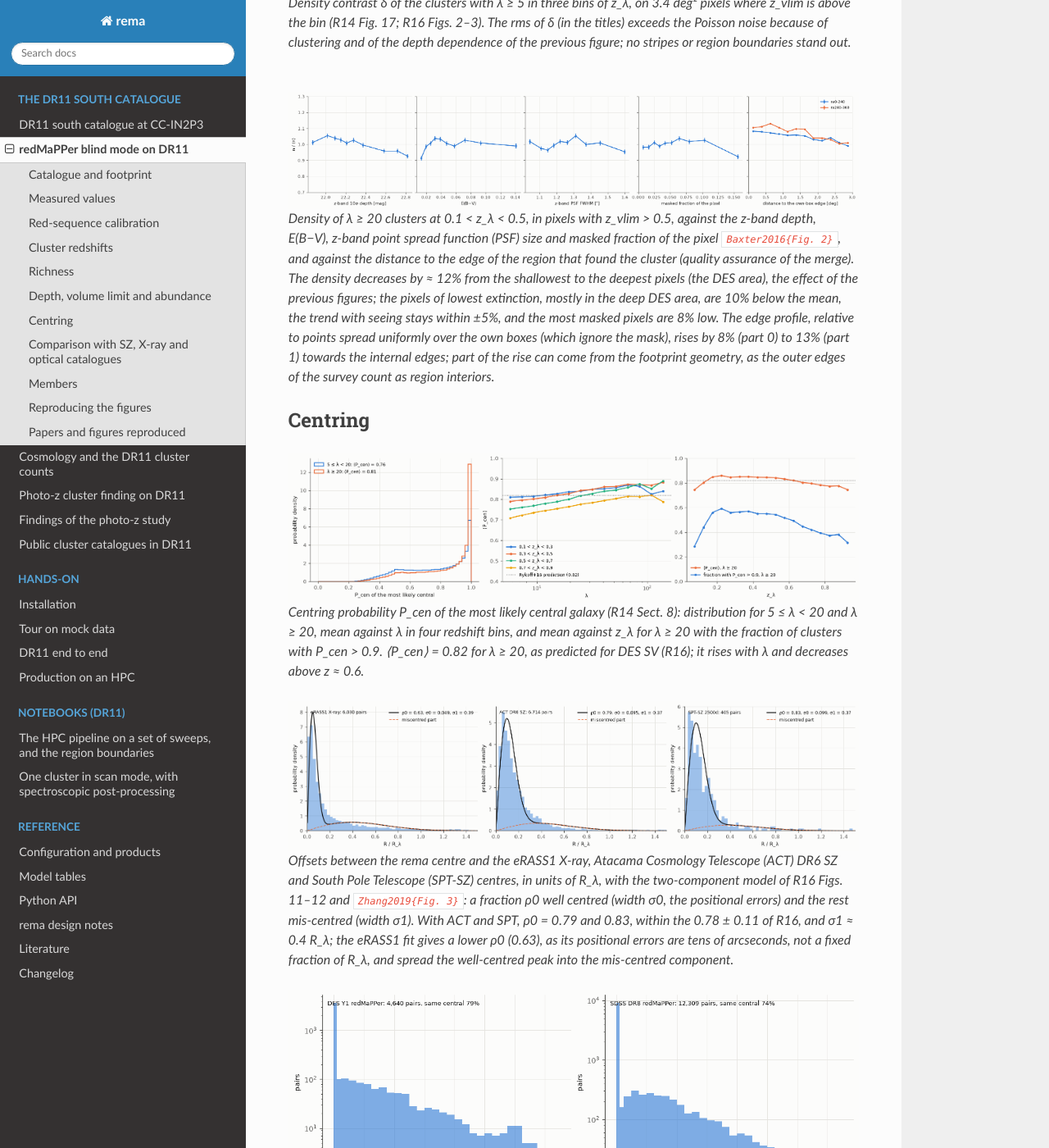
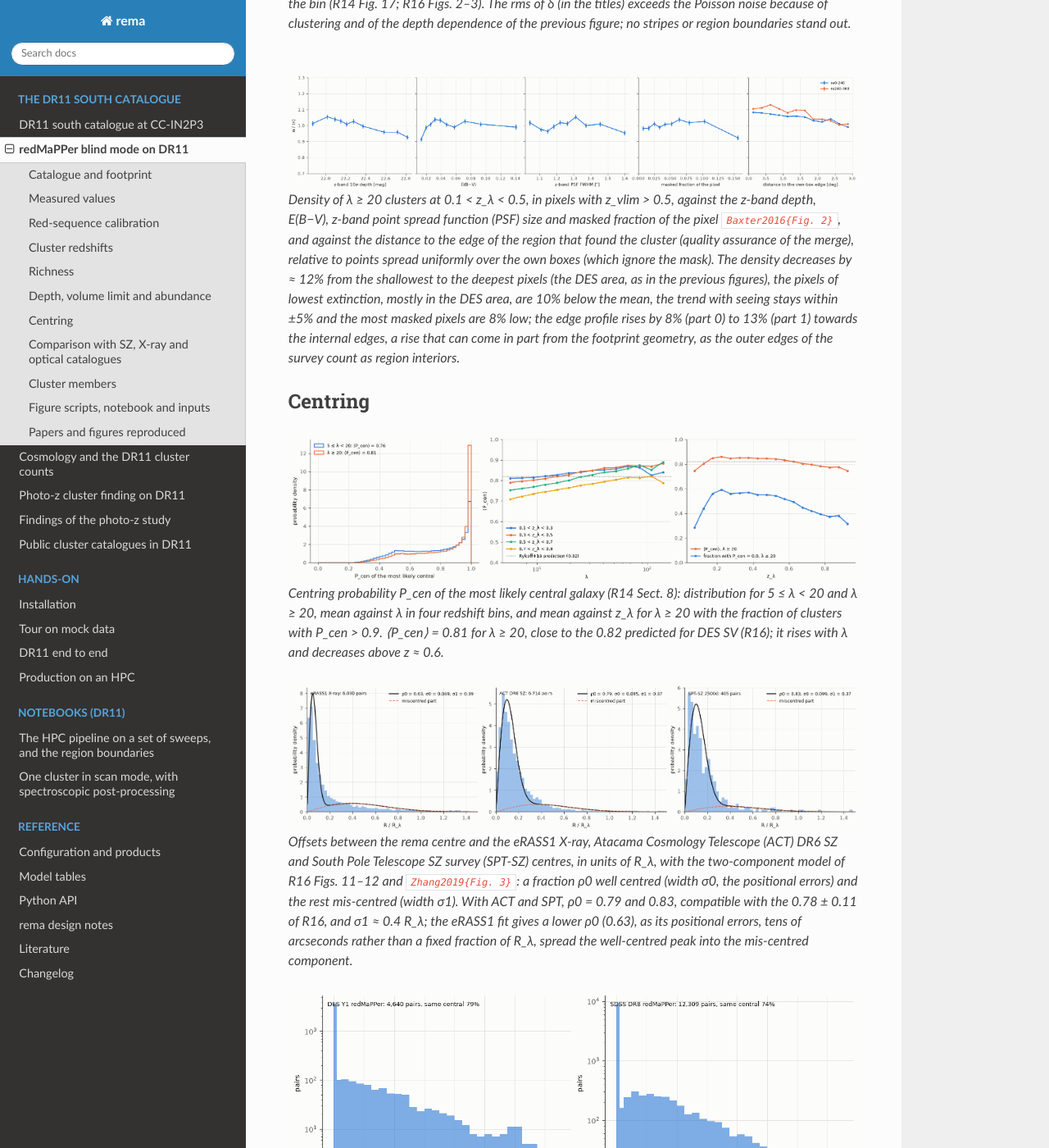
Before and after one commit to JohanComparat/rema-jax, a Sphinx documentation site: the page built from docs/redmapper_dr11.rst, in a window 1280 px wide and 1400 px high, scrolled down 10697 px. Shown: the whole window at 82% size. Built offline with Sphinx 7.4.7 and the Read the Docs theme 3.1.0, drawn with Linux system fonts in a browser that asks for light colours; pages that are not in the unit, such as notebooks, are missing from menus; cross-references to code outside the pages are shown as plain code; some of the changed text lies outside the part shown.

Commit message:
Docs: second reading of the redMaPPer results page (captions read with numbers from the values table; P_cen 0.81 as measured); install: what the dev and docs extras add

```diff
--- a/docs/install.rst
+++ b/docs/install.rst
@@ -84,7 +84,7 @@ libraries) and pip's temporary files all go to ``/sps``:
 
 ``[cuda]`` installs the CUDA 12 JAX wheels, because CUDA 13 does not support the V100 GPUs;
 keep it, although the platform documentation installs ``jax[cuda13]``.
-``dev`` and ``docs`` add pytest and nbclient, to run the tests and execute the notebooks.
+``dev`` adds pytest, to run the tests, and ``docs`` adds nbclient (through myst-nb), to execute the notebooks.
 
 A login shell at CC-IN2P3 (``ssh``) reads ``~/.profile``, not ``~/.bashrc``, so a ``conda init`` in
 ``~/.bashrc`` does not define ``conda`` there.
--- a/docs/redmapper_dr11.rst
+++ b/docs/redmapper_dr11.rst
@@ -1,21 +1,21 @@
 redMaPPer blind mode on DR11
 ============================
 
-This page shows the DR11 south production catalogue of rema (blind mode, version 0.2.0) in the
-figures of the redMaPPer papers.
+We draw the DR11 south production catalogue of rema (blind mode, version 0.2.0) in the figures
+of the redMaPPer papers.
 These are the Sloan Digital Sky Survey (SDSS) DR8 catalogue of :cite:t:`Rykoff2014` (R14
 hereafter), the Dark Energy Survey (DES) Science Verification (SV) catalogue of
 :cite:t:`Rykoff2016` (R16 hereafter), the Legacy Surveys DR10 runs of :cite:t:`Kluge2024` (K24
 hereafter), and later papers that validated redMaPPer catalogues against spectroscopy, X-ray,
 Sunyaev–Zel'dovich (SZ) and other optical catalogues (`Papers and figures reproduced`_).
 Each caption names the figure it reproduces.
-The scripts that make the figures, and a notebook built from them, are described under
-`Reproducing the figures`_.
+The scripts that make the figures, and the notebook built from them, are in
+`Figure scripts, notebook and inputs`_.
 
 Catalogue and footprint
 -----------------------
 
-- **Catalogue.** The two parts of the production run (:doc:`ccin2p3`), read with their
+- **Catalogue.** The two parts of the production run (:doc:`ccin2p3`), told apart by the column
   ``PART``: 3 481 608 clusters with λ ≥ 3 and MASKFRAC ≤ 0.2 over 18 491 deg², and 69.6 M
   members with P ≥ 0.05 or a spectroscopic redshift.
   We ran the blind mode with one red-sequence calibration in g, r, i, z (z-band reference).
@@ -28,8 +28,8 @@ Catalogue and footprint
   The figures keep these clusters.
 - **Calibration area.** We trained the red-sequence model and the z_λ correction on the
   spectroscopic redshifts of RA 160–180° and 190–210°, Dec −10° to 10°.
-  So the redshift statistics are given outside this area ("independent") and inside it
-  separately.
+  So the redshift statistics are given separately outside this area ("independent") and inside
+  it.
 - **Spectroscopic redshifts.** They come with the DR11 photo-z sweeps (``Z_SPEC``: SDSS, BOSS,
   eBOSS, DESI, GAMA and others; COSMOS2015 photo-z excluded).
   The spectroscopic post-processing (the clipping of :cite:t:`Clerc2016`) gives each cluster
@@ -63,13 +63,13 @@ Red-sequence calibration
    :alt: Red-sequence mean colour, slope, intrinsic scatter and pivot magnitude against redshift
 
    Red-sequence parameters against redshift (R14 Fig. 5): mean colour at the pivot, slope,
-   intrinsic scatter and pivot magnitude.
-   The mean g − r and r − z agree with K24 within 0.04 mag below z ≈ 0.6; the g − r of
-   :cite:t:`Comparat2025`, from cluster–galaxy cross-correlations, is 0.02–0.10 mag redder, the
-   difference growing with redshift.
-   The intrinsic scatter of g − r (0.06–0.08 at z < 0.35) is larger than that of K24 and of
-   Comparat et al. (0.042–0.059 in their Table 2), while r − i and i − z are much tighter
-   (0.01–0.03) where they carry the break.
+   intrinsic scatter and pivot magnitude, compared with the grz model of K24 and with the g − r
+   red sequence that :cite:t:`Comparat2025` measured from cluster–galaxy cross-correlations.
+   The mean g − r and r − z agree with K24 within 0.04 mag below z ≈ 0.6 and the g − r of
+   Comparat et al. is 0.02–0.10 mag redder, the difference growing with redshift; the intrinsic
+   scatter of g − r (0.06–0.08 at z < 0.35) is larger than that of K24 and of Comparat et al.
+   (0.042–0.059 in their Table 2), while that of r − i and i − z is 0.01–0.03 where these colours
+   carry the break.
 
 .. figure:: figures/redmapper_dr11/rs_cmd.png
    :alt: Colour-magnitude diagrams of members in four redshift slices
@@ -92,15 +92,14 @@ Cluster redshifts
    Bottom: median Δz/(1+z), NMAD and mean formal error σ_zλ/(1+z), outside the calibration area
    (solid) and inside (dashed), with σ_z/(1+z) = 0.01 (dotted).
    The scatter is 0.005–0.008 below z = 0.6 and rises to ≈ 0.015 at z ≈ 0.7, where the break
-   leaves the r band, and the formal errors follow it; most outliers have a foreground or
-   background galaxy as central (mis-centring or projection) and mostly disappear in the clean
-   sample, and the calibration area and the rest of the sky have the same statistics.
+   leaves the r band, with the formal errors following it; most outliers have a foreground or
+   background galaxy as central galaxy (mis-centring or projection).
 
 .. figure:: figures/redmapper_dr11/zl_outliers.png
    :alt: Fraction of 3, 4 and 5 sigma redshift outliers against z_lambda
 
-   Fraction of 3σ, 4σ and 5σ outliers against z_λ (R14 Fig. 11) outside the calibration area, for
-   λ ≥ 20 (solid) and the clean sample (dashed).
+   Fraction of 3σ, 4σ and 5σ redshift outliers against z_λ outside the calibration area (R14
+   Fig. 11), for λ ≥ 20 (solid) and the clean sample (dashed).
    The 4σ fraction is 1–4%, about twice that of SDSS DR8 (R14, R16), and peaks near z ≈ 0.3 and
    0.45; in the clean sample it is below 1%, less than half that of the full sample.
 
@@ -123,18 +122,18 @@ Cluster redshifts
    four redshift ranges (orange boxes).
    Right: mean formal error, empirical uncertainty and absolute bias.
    Below z = 0.6 the bias is < 0.005 and the uncertainty 0.005–0.01, as in K24; at 0.6–0.8 both
-   grow (uncertainty ≈ 0.025, bias ≈ +0.01), and the formal errors match the empirical ones at all
-   redshifts (ratio in the table).
+   grow (uncertainty ≈ 0.025, bias ≈ +0.01), and the formal errors follow the empirical ones at
+   all redshifts (empirical over formal 0.93 overall).
 
 .. figure:: figures/redmapper_dr11/zred_members.png
    :alt: zred of members against the cluster spectroscopic redshift, with offset and scatter
 
-   zred of the members with P > 0.9 against the spectroscopic redshift of the central, outside
-   the calibration area (R14 Fig. 7, after the zred correction).
+   zred of the members with P > 0.9 against the spectroscopic redshift of the central galaxy,
+   outside the calibration area (R14 Fig. 7, after the zred correction).
    Bottom: mean offset, rms, mean zred error and 4σ outlier fraction.
    The offset stays within ±0.01 and the rms is 0.02–0.03 below z = 0.6 and 0.04–0.05 above,
-   slightly larger than the quoted errors; the flare-up at z ≈ 0.35–0.4 (break between g and r)
-   is the same as in R14.
+   slightly larger than the quoted errors, with a flare-up at z ≈ 0.35–0.4 (break between g and
+   r) as in R14.
 
 Richness
 --------
@@ -178,9 +176,9 @@ Richness
    λ against the velocity dispersion of clusters with at least fifteen spectroscopic members,
    coloured by z_λ, with an orthogonal fit and the K24 relation, as in K24 Fig. 18 and
    :cite:t:`Wetzell2022{Fig. 3}`.
-   The slope is steeper than that of K24 (table) and the scatter larger (≈ 0.4 dex in λ), as the
-   blind catalogue includes projected systems and the dispersions of poor clusters rest on few
-   members.
+   The slope is steeper than that of K24 (2.62 against 2.40) and the scatter larger (≈ 0.4 dex
+   in λ), as the blind catalogue includes projected systems and the dispersions of poor clusters
+   rest on few members.
 
 Depth, volume limit and abundance
 ---------------------------------
@@ -202,8 +200,8 @@ Depth, volume limit and abundance
    DES at ≈ 0.85).
    Right: z_vlim of this map at the eRASS1 cluster positions against the ZVLIM_02 of K24 from the
    DR10 depth.
-   The two agree on average (median difference in the table), with a scatter from the different
-   depth estimates (randoms per pixel here, local depth at each cluster in K24).
+   The median difference is +0.006, with a scatter from the different depth estimates (randoms
+   per pixel here, local depth at each cluster in K24).
 
 .. figure:: figures/redmapper_dr11/area_zvlim.png
    :alt: Area of the run with z_vlim above a given redshift
@@ -230,13 +228,12 @@ Depth, volume limit and abundance
    :alt: Cluster density relative to the volume-limited density in the plane of z_vlim and lambda
 
    Cluster density in the plane of z_vlim and λ, relative to the density in the volume-limited sky
-   at the same λ, in five bins of z_λ (K24 Fig. 13); the vertical line is z_vlim = z_λ.
-   The ratio is close to 1 below z ≈ 0.45.
-   At 0.5–0.6 the shallower sky (DECaLS, z_vlim ≈ 0.65) has ≈ 20% more clusters at fixed λ than
-   the deeper DES area, although both are volume limited there: λ is not yet independent of the
-   photometric depth at these redshifts.
-   Left of the line (z_λ above z_vlim) the density rises sharply, as λ is extrapolated with
-   SCALEVAL.
+   at the same λ, in five bins of z_λ (K24 Fig. 13); the vertical line is z_vlim = z_λ, left of
+   which λ is extrapolated with SCALEVAL.
+   The ratio is close to 1 below z ≈ 0.45 and rises sharply left of the line; at 0.5–0.6 the
+   shallower sky (DECaLS, z_vlim ≈ 0.65) has ≈ 20% more clusters at fixed λ than the deeper DES
+   area, although both are volume limited there, so λ still depends on the photometric depth at
+   these redshifts.
 
 .. figure:: figures/redmapper_dr11/density_maps.png
    :alt: Density-contrast maps of clusters in three redshift bins
@@ -252,14 +249,14 @@ Depth, volume limit and abundance
    Density of λ ≥ 20 clusters at 0.1 < z_λ < 0.5, in pixels with z_vlim > 0.5, against the z-band
    depth, E(B−V), z-band point spread function (PSF) size and masked fraction of the pixel
    :cite:p:`Baxter2016{Fig. 2}`, and against the distance to the edge of the region that found the
-   cluster (quality assurance of the merge).
-   The density decreases by ≈ 12% from the shallowest to the deepest pixels (the DES area), the
-   effect of the previous figures; the pixels of lowest extinction, mostly in the deep DES area,
-   are 10% below the mean, the trend with seeing stays within ±5%, and the most masked pixels are
-   8% low.
-   The edge profile, relative to points spread uniformly over the own boxes (which ignore the
-   mask), rises by 8% (part 0) to 13% (part 1) towards the internal edges; part of the rise can
-   come from the footprint geometry, as the outer edges of the survey count as region interiors.
+   cluster (quality assurance of the merge), relative to points spread uniformly over the own
+   boxes (which ignore the mask).
+   The density decreases by ≈ 12% from the shallowest to the deepest pixels (the DES area, as in
+   the previous figures), the pixels of lowest extinction, mostly in the DES area, are 10% below
+   the mean, the trend with seeing stays within ±5% and the most masked pixels are 8% low; the
+   edge profile rises by 8% (part 0) to 13% (part 1) towards the internal edges, a rise that can
+   come in part from the footprint geometry, as the outer edges of the survey count as region
+   interiors.
 
 Centring
 --------
@@ -270,19 +267,20 @@ Centring
    Centring probability P_cen of the most likely central galaxy (R14 Sect. 8): distribution for
    5 ≤ λ < 20 and λ ≥ 20, mean against λ in four redshift bins, and mean against z_λ for λ ≥ 20
    with the fraction of clusters with P_cen > 0.9.
-   ⟨P_cen⟩ = 0.82 for λ ≥ 20, as predicted for DES SV (R16); it rises with λ and decreases above
+   ⟨P_cen⟩ = 0.81 for λ ≥ 20, close to the 0.82 predicted for DES SV (R16); it rises with λ and decreases above
    z ≈ 0.6.
 
 .. figure:: figures/redmapper_dr11/centering_offsets.png
    :alt: Offsets between rema centres and X-ray or SZ centres, with two-component fits
 
    Offsets between the rema centre and the eRASS1 X-ray, Atacama Cosmology Telescope (ACT) DR6 SZ
-   and South Pole Telescope (SPT-SZ) centres, in units of R_λ, with the two-component model of R16
-   Figs. 11–12 and :cite:t:`Zhang2019{Fig. 3}`: a fraction ρ0 well centred (width σ0, the
-   positional errors) and the rest mis-centred (width σ1).
-   With ACT and SPT, ρ0 = 0.79 and 0.83, within the 0.78 ± 0.11 of R16, and σ1 ≈ 0.4 R_λ; the
-   eRASS1 fit gives a lower ρ0 (0.63), as its positional errors are tens of arcseconds, not a
-   fixed fraction of R_λ, and spread the well-centred peak into the mis-centred component.
+   and South Pole Telescope SZ survey (SPT-SZ) centres, in units of R_λ, with the two-component
+   model of R16 Figs. 11–12 and :cite:t:`Zhang2019{Fig. 3}`: a fraction ρ0 well centred (width
+   σ0, the positional errors) and the rest mis-centred (width σ1).
+   With ACT and SPT, ρ0 = 0.79 and 0.83, compatible with the 0.78 ± 0.11 of R16, and
+   σ1 ≈ 0.4 R_λ; the eRASS1 fit gives a lower ρ0 (0.63), as its positional errors, tens of
+   arcseconds rather than a fixed fraction of R_λ, spread the well-centred peak into the
+   mis-centred component.
 
 .. figure:: figures/redmapper_dr11/centering_optical.png
    :alt: Offsets between rema centres and DES Y1 or SDSS DR8 redMaPPer centres
@@ -305,8 +303,8 @@ Comparison with SZ, X-ray and optical catalogues
    Bottom: recovered fraction against redshift and mass.
    ACT and SPT clusters are recovered at 93–95% at all redshifts; the second Planck catalogue of
    SZ sources (PSZ2), the Meta-Catalogue of X-ray detected Clusters (MCXC) and eRASS1 reach
-   87–89%, and the eRASS1 recovery drops below z = 0.1 and above z = 0.7.
-   K24 found > 95% in scan mode, where the external position and redshift are given.
+   87–89% (K24 found > 95% in scan mode, where the external position and redshift are given),
+   and the eRASS1 recovery drops below z = 0.1 and above z = 0.7.
 
 .. figure:: figures/redmapper_dr11/external_zconsistency.png
    :alt: Fraction of matched external clusters with consistent redshift against lambda
@@ -328,16 +326,16 @@ Comparison with SZ, X-ray and optical catalogues
 .. figure:: figures/redmapper_dr11/external_wenhan.png
    :alt: Fraction of rema clusters with a Wen and Han counterpart and the reverse
 
-   Cross-identification with the 1.58 million clusters found by :cite:t:`WenHan2024` in the Legacy
-   Surveys, as in their Fig. 10 and :cite:t:`Zou2021{Fig. 9}`.
+   Cross-identification of rema with the 1.58 million clusters found by :cite:t:`WenHan2024` in
+   the Legacy Surveys, as in their Fig. 10 and :cite:t:`Zou2021{Fig. 9}`.
    Left: fraction of rema clusters with a Wen & Han counterpart against λ.
    Right: fraction of Wen & Han clusters with a rema counterpart against their mass.
-   93–97% of the Wen & Han clusters with M500 ≳ 2 × 10¹⁴ M☉ have a rema counterpart at every
-   redshift; 85–90% of the rema clusters with λ ≳ 30 have a Wen & Han counterpart below z = 0.5,
-   80% at 0.5–0.7 and 50–60% at 0.7–0.9.
+   At every redshift, 93–97% of the Wen & Han clusters with M500 ≳ 2 × 10¹⁴ M☉ have a rema
+   counterpart; 85–90% of the rema clusters with λ ≳ 30 have a Wen & Han counterpart below
+   z = 0.5, 80% at 0.5–0.7 and 50–60% at 0.7–0.9.
 
-Members
--------
+Cluster members
+---------------
 
 .. figure:: figures/redmapper_dr11/member_example.png
    :alt: Example cluster with members, P(z), membership histogram, cumulative profile and velocities
@@ -373,23 +371,23 @@ Members
 .. figure:: figures/redmapper_dr11/member_profiles.png
    :alt: Stacked membership surface density and spectroscopic member fraction against radius
 
-   Radial profiles of the members.
+   Radial profiles of the cluster members.
    Left: stacked surface density of membership probability, Σ P per unit area divided by λ,
    against R/R_λ in four λ bins, with the NFW filter of the richness (dashed; R14 Fig. 16); the
-   profiles are self-similar in R/R_λ, the first bin holds the central galaxy, and the drop beyond
-   R_λ is the radial cut.
+   first bin holds the central galaxy, and the drop beyond R_λ is the radial cut.
    Right: fraction of spectroscopic members kept by the clipping against R/R_λ
-   :cite:p:`Tomooka2020{Fig. 2}`, from 95% at the centre to 55–75% at R_λ, higher for richer
-   clusters.
+   :cite:p:`Tomooka2020{Fig. 2}`.
+   The profiles are self-similar in R/R_λ, and the kept fraction falls from 95% at the centre to
+   55–75% at R_λ, higher for richer clusters.
 
-Reproducing the figures
------------------------
+Figure scripts, notebook and inputs
+-----------------------------------
 
 The scripts of ``docs/figures/redmapper_dr11`` make the figures from the production catalogues,
 one DR11 randoms file and public cluster catalogues.
-They need no GPU, only ``colossus`` :cite:p:`Diemer2018` for the halo mass function and
-``pandas`` for the tables of the Strasbourg astronomical Data Centre (CDS), besides rema and
-matplotlib:
+They run on a CPU and need, besides rema and matplotlib, ``colossus`` :cite:p:`Diemer2018` for
+the halo mass function and ``pandas`` for the tables of the Strasbourg astronomical Data Centre
+(CDS):
 
 .. code-block:: bash
 
@@ -530,8 +533,3 @@ what is taken from each.
      - Halo mass function
    * - :cite:t:`Diemer2018`, COLOSSUS
      - Halo mass function code
-
-Further papers have figures in the same spirit that we did not reproduce, as they need
-injections, shear catalogues or simulations: :cite:t:`Costanzi2019a` (injections),
-:cite:t:`Lee2025`, :cite:t:`Kelly2023` (preprint), :cite:t:`Hikage2018`, :cite:t:`Oguri2018`
-(CAMIRA) and :cite:t:`EuclidMelin2025` (XCI, preprint).
```
Also changed, not shown: other parts of docs/redmapper_dr11.rst (+21 -17 lines).
